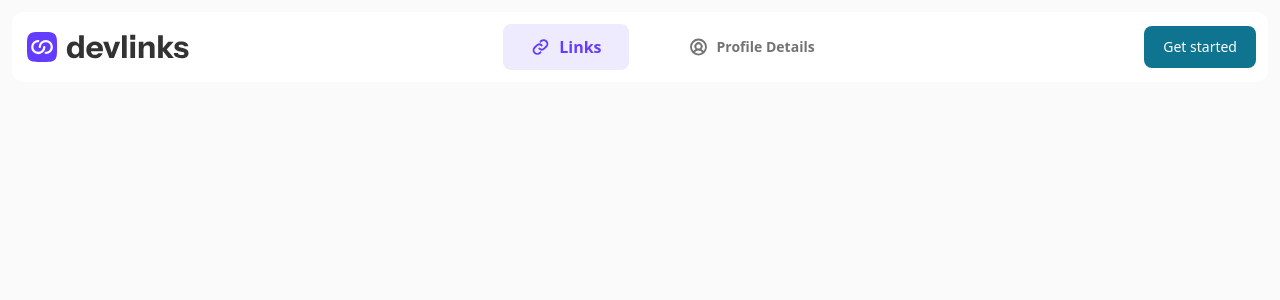
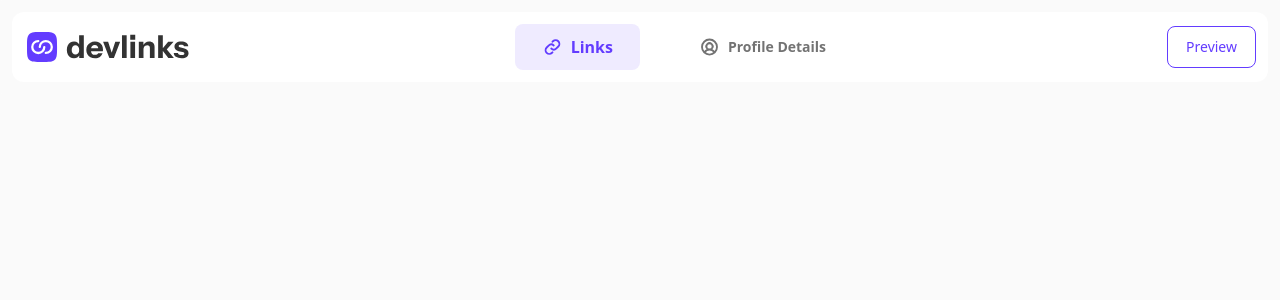
Before and after one commit to k2pbac/link-sharing, a Next.js app: page / in a window 1280 px wide. Shown: the top 300 px of the page. Built offline with nearby package versions, Linux system fonts and the light colour scheme.

Commit message:
update button

```diff
--- a/src/components/views/navbar/navbar.scss
+++ b/src/components/views/navbar/navbar.scss
@@ -26,4 +26,13 @@
       color: $grey;
     }
   }
+  .preview-button {
+    border: 1px solid $dark-purple;
+    background-color: transparent;
+    color: $dark-purple;
+
+    &:hover {
+      background-color: $light-purple;
+    }
+  }
 }
--- a/src/components/views/navbar/navbar.tsx
+++ b/src/components/views/navbar/navbar.tsx
@@ -15,7 +15,7 @@ export default function CustomNav() {
         <span className="self-center whitespace-nowrap text-xl font-semibold dark:text-white"></span>
       </Navbar.Brand>
       <div className="flex md:order-2">
-        <Button>Get started</Button>
+        <Button className="preview-button">Preview</Button>
         <Navbar.Toggle />
       </div>
       <Navbar.Toggle />
```
